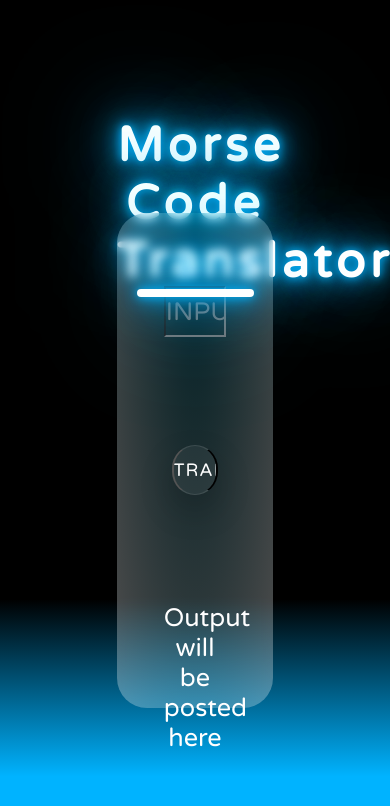
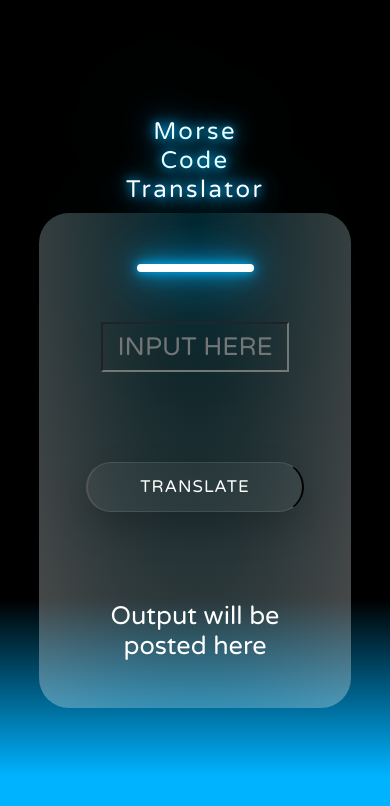
Before and after one commit to JChenhall/MorseCodeTranslator, a website: page index.html in a window 390 px wide. Drawn offline with Linux system fonts and the light colour scheme.

Commit message:
resized 500px for portfo img

```diff
--- a/assets/_buttons.scss
+++ b/assets/_buttons.scss
@@ -28,3 +28,25 @@
               0 0 120px #00b3ff;
               text-align: center;
 }
+
+@media only screen and (max-width: 1920px) {
+    .butt {
+        font-size: 3vh;
+        width: 50%;
+        height: 6vh;
+        font-weight: 400;
+        letter-spacing: 1px;
+    }
+}
+
+
+@media only screen and (max-width: 500px) {
+    .butt {
+        font-size: 2vh;
+        width: 70%;
+        height: 6vh;
+        font-weight: 400;
+        letter-spacing: 1px;
+
+    }
+}
--- a/assets/_forms.scss
+++ b/assets/_forms.scss
@@ -45,3 +45,30 @@
                 }
 
     }
+
+    @media only screen and (max-width: 1920px) {
+
+        .form {
+            width: 60%;
+            }
+
+        }
+
+    @media only screen and (max-width: 500px) {
+        .form {
+            justify-content: space-evenly;
+            height: 60%;
+            width: 80%;
+
+                    #inp {
+                        width: 60%;
+                        height: 6vh;
+                        font-size: 3vh;
+                    }
+                    #out {
+                        width: 80%;
+                        height: 2vh;
+                        font-size: 3vh;
+                    }
+                }
+        }
--- a/assets/_layout.scss
+++ b/assets/_layout.scss
@@ -261,3 +261,41 @@ margin-bottom: 3%;
 
 
 }
+
+@media only screen and (max-width: 500px) {
+
+  .title {
+    color: #fff;
+    font-size: 1.5em;
+    font-weight: 200;
+    text-align: center;
+    width: 40%;
+    height: 10vh;
+    letter-spacing: 0.1em;
+    text-shadow: 0 0 10px #00b3ff,
+                0 0 20px #00b3ff,
+                0 0 40px #00b3ff,
+                0 0 80px #00b3ff,
+                0 0 120px #00b3ff;
+  margin-bottom: 3%;
+  }
+
+
+  .lightInForm {
+    position: absolute;
+    top: 32%;
+    left: 50;
+    width: 30%;
+    height: 1vh;
+    background: #fff;
+    border-radius: 30px;
+    backdrop-filter: blur(5px);
+    z-index: 0;
+    box-shadow: 0 0 10px #00b3ff,
+                0 0 20px #00b3ff,
+                0 0 40px #00b3ff,
+                0 0 80px #00b3ff,
+                0 0 120px #00b3ff;
+  }
+
+}
```
Also changed, not shown: assets/style.css.
